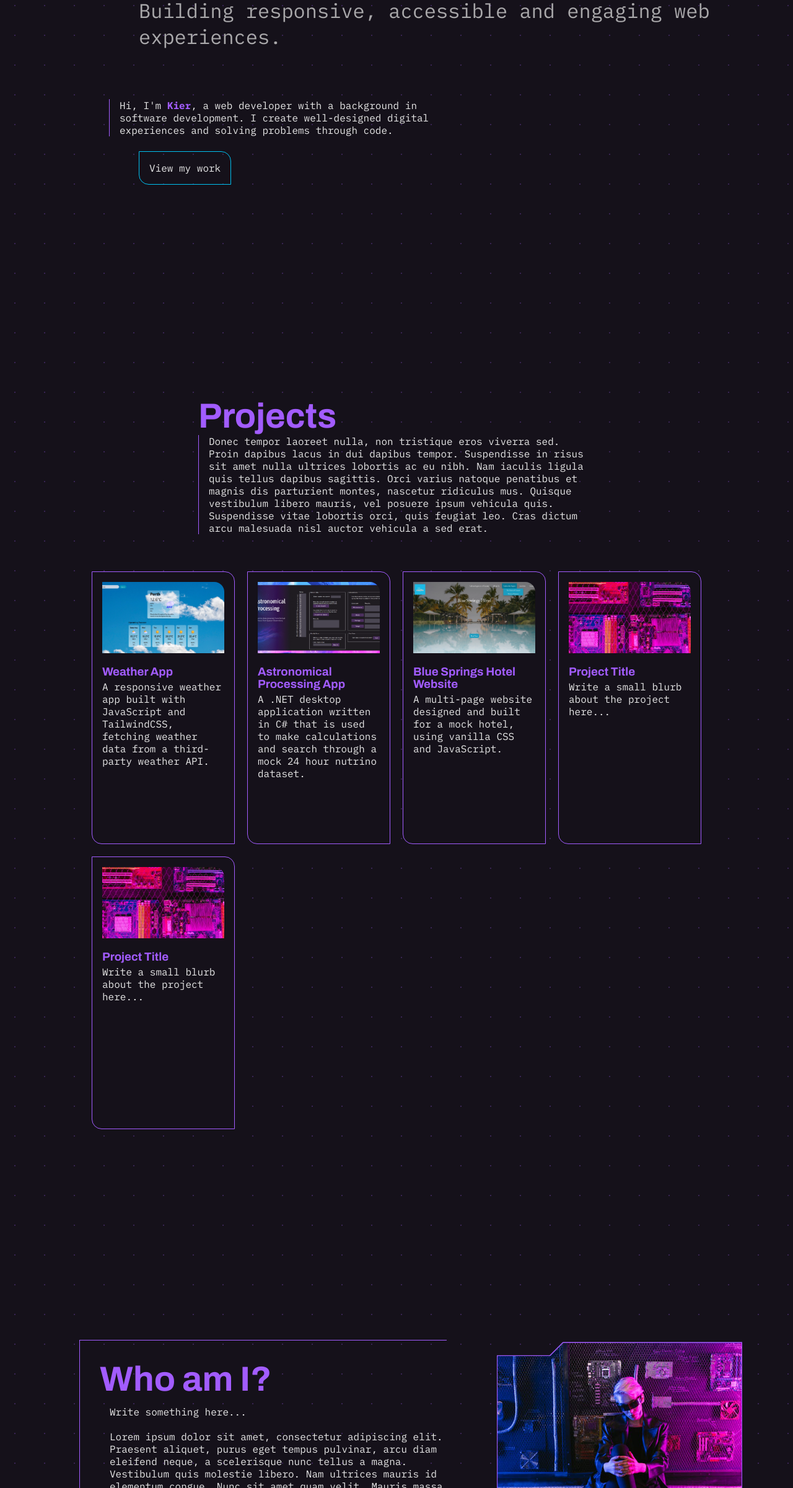
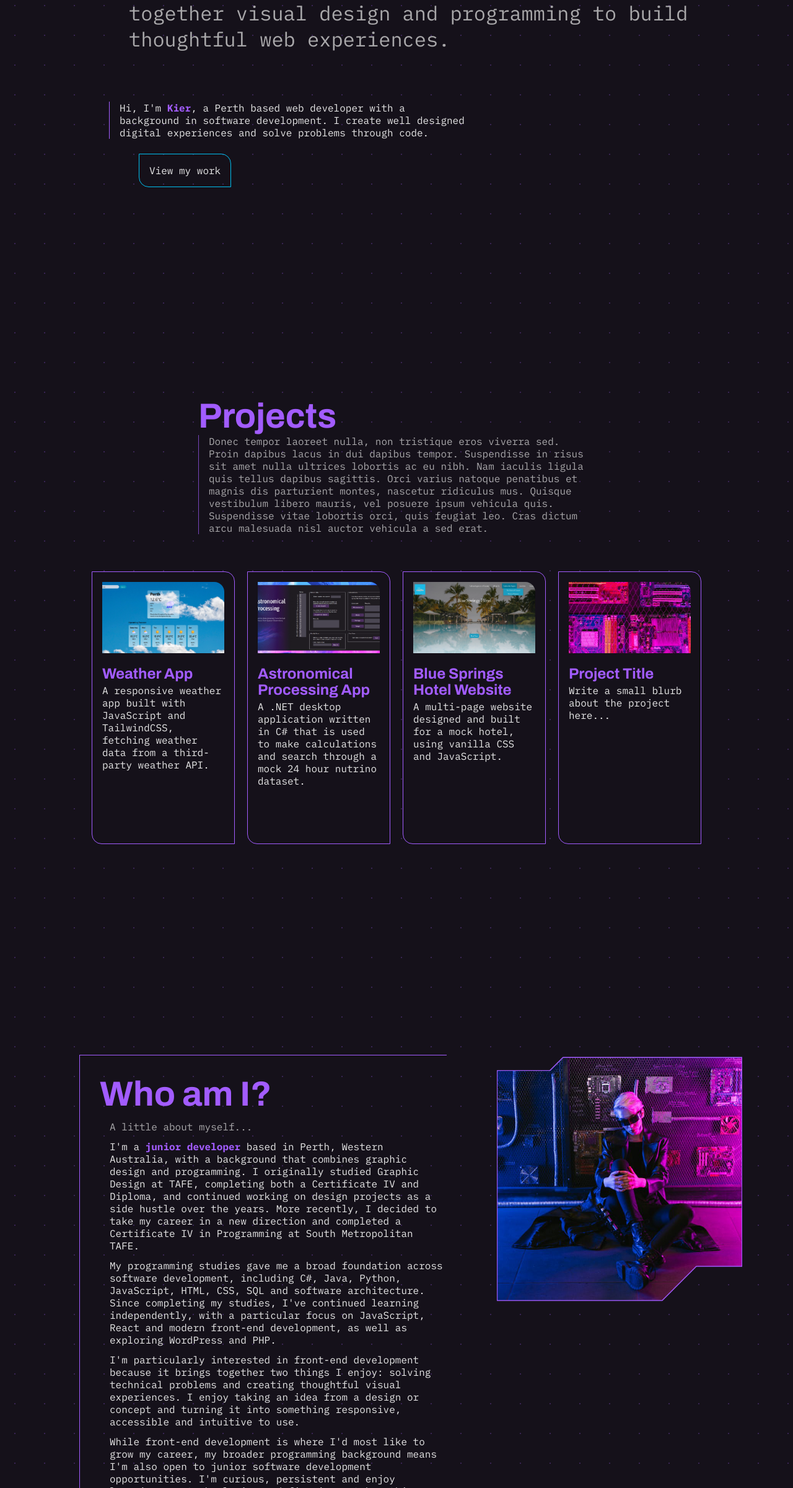
Before and after one commit to TricksyPixel/cyberpunk-portfolio, a plain HTML site: page index.html in a window 1280 px wide. Shown: the part 399-2800 px from the top of the page at 62% size. Drawn offline with Linux system fonts and the light colour scheme.

Commit message:
- Modified the text in both the Hero and About sections - Minor style changes throughout the site

```diff
--- a/index.html
+++ b/index.html
@@ -30,11 +30,11 @@
 
     <!-- Hero -->
     <div class="hero-container" id="home">
-        <h1 >Web Developer</h1>
-        <p>Building responsive, accessible and engaging web experiences.</p>
+        <h1>Junior Developer</h1>
+        <p>Developer with a background in graphic design, bringing together visual design and programming to build thoughtful web experiences.</p>
 
         <div class="hero-blurb">
-            <p>Hi, I'm <span class="bold-text purple-text">Kier</span>, a web developer with a background in software development. I create well-designed digital experiences and solving problems through code.</p>
+            <p>Hi, I'm <span class="bold-text purple-text">Kier</span>, a Perth based web developer with a background in software development. I create well designed digital experiences and solve problems through code.</p>
         </div>
         <a href="#projects" class="button-styling cta-work-button button-bg-slide">View my work</a>
     </div>
@@ -80,14 +80,6 @@
                 </div>
             </a>
 
-            <a href="#">
-                <div class="projects-card">
-                    <img src="images/temp-project-image.jpg" alt="photo of computer parts">
-                    <h3>Project Title</h3>
-                    <p>Write a small blurb about the project here...</p>
-                </div>
-            </a>
-
         </div>
     </div>
 
@@ -95,19 +87,20 @@
     <div class="about-container" id="about">
         <div class="about-text-container">
             <h2>Who am I?</h2>
-            <p class="first-paragraph-padding">Write something here...</p>
-            <br>
-            <p>Lorem ipsum dolor sit amet, consectetur adipiscing elit. Praesent aliquet, purus eget tempus pulvinar, arcu diam eleifend neque, a scelerisque nunc tellus a magna. Vestibulum quis molestie libero. Nam ultrices mauris id elementum congue. Nunc sit amet quam velit. Mauris massa dolor, volutpat sit amet gravida et, iaculis et est. Lorem ipsum dolor sit amet, consectetur adipiscing elit. Nulla posuere semper eros ac feugiat.</p>
-            <br>
-            <p>Curabitur efficitur tincidunt lorem:</p>
-            <br>
-            <ul>
-                <li>- Blah blah blah</li>
-                <li>- Blah blah</li>
-                <li>- Blah blah blah</li>
-                <li>- Blah blah</li>
-                <li>- Blah blah blah blah</li>
-            </ul>
+            <p class="paragraph-padding">A little about myself...</p>
+            <p class="paragraph-padding">I'm a <span class="purple-text bold-text">junior developer</span> based in Perth, Western Australia, with a background that combines graphic design and programming. I originally studied Graphic Design at TAFE, completing both a Certificate IV and Diploma, and continued working on design projects as a side hustle over the years. More recently, I decided to take my career in a new direction and completed a Certificate IV in Programming at South Metropolitan TAFE.</p>
+            <p class="paragraph-padding">My programming studies gave me a broad foundation across software development, including C#, Java, Python, JavaScript, HTML, CSS, SQL and software architecture. Since completing my studies, I've continued learning independently, with a particular focus on JavaScript, React and modern front-end development, as well as exploring WordPress and PHP.</p>
+            <p class="paragraph-padding">I'm particularly interested in front-end development because it brings together two things I enjoy: solving technical problems and creating thoughtful visual experiences. I enjoy taking an idea from a design or concept and turning it into something responsive, accessible and intuitive to use.</p>
+            <p class="paragraph-padding">While front-end development is where I'd most like to grow my career, my broader programming background means I'm also open to junior software development opportunities. I'm curious, persistent and enjoy learning new technologies and figuring out how things work.</p>
+            <h3 class="paragraph-padding">Technologies</h3>
+            <h4 class="paragraph-padding indent">Front-End</h4>
+            <p>HTML / CSS / TailwindCSS / JavaScript / React</p>
+            <h4 class="paragraph-padding indent">Programming</h4>
+            <p>C# / Java / Python</p>
+            <h4 class="paragraph-padding indent">Data & Tools</h4>
+            <p>SQL / Git / WordPress / ML.NET</p>
+            <h3 class="paragraph-padding">Design</h3>
+            <p>Visual design / Layout / Typography / Branding / Illustration</p>
         </div>
         <div class="about-image-container">
             <img src="images/temp-about-photo.png" alt="woman dressed in futuristic clothing sitting on the floor with purple and blue lighting">
--- a/styles.css
+++ b/styles.css
@@ -35,7 +35,11 @@ h1, h2, h3, h4, h5, h6 {
 }
 
 h2 {
-    font-size: 3.5em;
+    font-size: 3.5rem;
+}
+
+h3 {
+    font-size: 1.5rem;
 }
 
 p {
@@ -53,8 +57,12 @@ a:hover {
     color: var(--color-accent-2);
 }
 
-.first-paragraph-padding {
-    padding-top: 0.75em;
+.paragraph-padding {
+    padding-top: 0.75rem;
+}
+
+.indent {
+    padding-left: 1rem;
 }
 
 #home {
@@ -72,7 +80,7 @@ a:hover {
 }
 
 .purple-text {
-    color: var(--color-accent-1)
+    color: var(--color-accent-1);
 }
 
 .button-styling {
@@ -144,14 +152,15 @@ a:hover {
 }
 
 .hero-container > h1 {
-    font-size: 8em;
+    font-size: clamp(3rem, 9vw, 8rem);
     letter-spacing: -0.04em;
+    line-height: 0.95;
 }
 
 .hero-container > p {
-    font-size: 2em;
-    padding-left: 3em;
-    padding-top: 0.5em;
+    font-size: clamp(1rem, 7vw, 2rem);
+    padding-left: 5rem;
+    padding-top: 0.5rem;
     opacity: 70%;
 }
 
@@ -199,6 +208,7 @@ a:hover {
 .projects-blurb-container > p {
     padding-left: 1rem;
     border-left: 1px solid var(--color-accent-1);
+    opacity: 70%;
 }
 
 .projects-grid-container {
@@ -259,7 +269,6 @@ a:hover {
     flex: 1;
     color: var(--color-text);
     font-family: "IBM Plex Mono", monospace;
-
     border-top: 1px solid var(--color-accent-1);
     border-left: 1px solid var(--color-accent-1);
     padding: 2rem 0 0 2rem;
@@ -267,12 +276,11 @@ a:hover {
 }
 
 .about-text-container > p {
-    padding-left: 1em;
+    padding-left: 1rem;
 }
 
-.about-text-container > ul {
-    padding-left: 2rem;
-    list-style-type: none;
+.about-text-container > p:first-of-type {
+    opacity: 70%;
 }
 
 .about-image-container {
@@ -307,6 +315,9 @@ a:hover {
     display: flex;
     flex-direction: column;
     margin-top: 10rem;
+}
+.contact-text > p {
+    opacity: 70%;
 }
 
 .contact-text {
```
